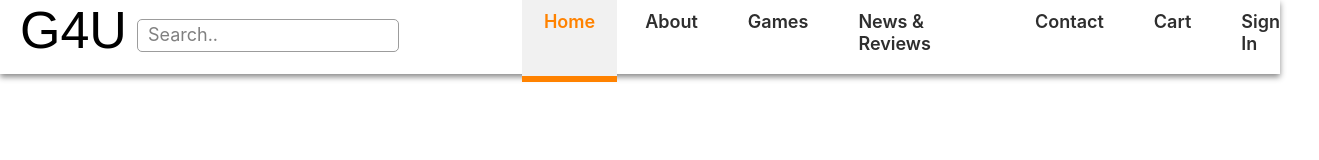
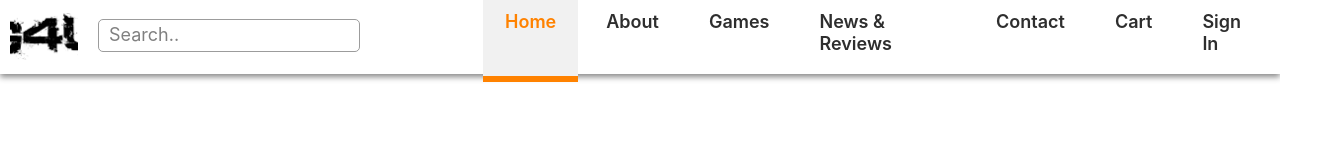
Before and after one commit to tcajic00/HCI-project, a Gatsby site: page / in a window 1280 px wide. Shown: the whole page, 1319 px wide, since content can reach past the window. Built offline with nearby package versions, Linux system fonts and the light colour scheme; Gatsby itself is replaced by a stand-in of ours.

Commit message:
Adding new logo

```diff
--- a/src/components/Logo/index.js
+++ b/src/components/Logo/index.js
@@ -3,7 +3,6 @@ import styles from './style.module.css'
 
 const Logo = () => (
   <section className={styles.logo}>
-    <span className={styles.logoText}>G4U</span>
   </section>
 )
 
--- a/src/components/Logo/style.module.css
+++ b/src/components/Logo/style.module.css
@@ -1,12 +1,9 @@
 .logo {
+    margin: 10px 10px;
+    padding-left: 10px;
     display: flex;
-    flex-flow: column;
-    width: fit-content;
-    height: 52px;
-  }
-
-  .logoText {
-    font-family: fantasy;
-    font-size: 52px;
-    padding-left: 20px;
-  }
+    height: 50px;
+    width: 137px;
+    background: url("../../images/logo.png") no-repeat center center;
+    background-size: cover;
+}
```
